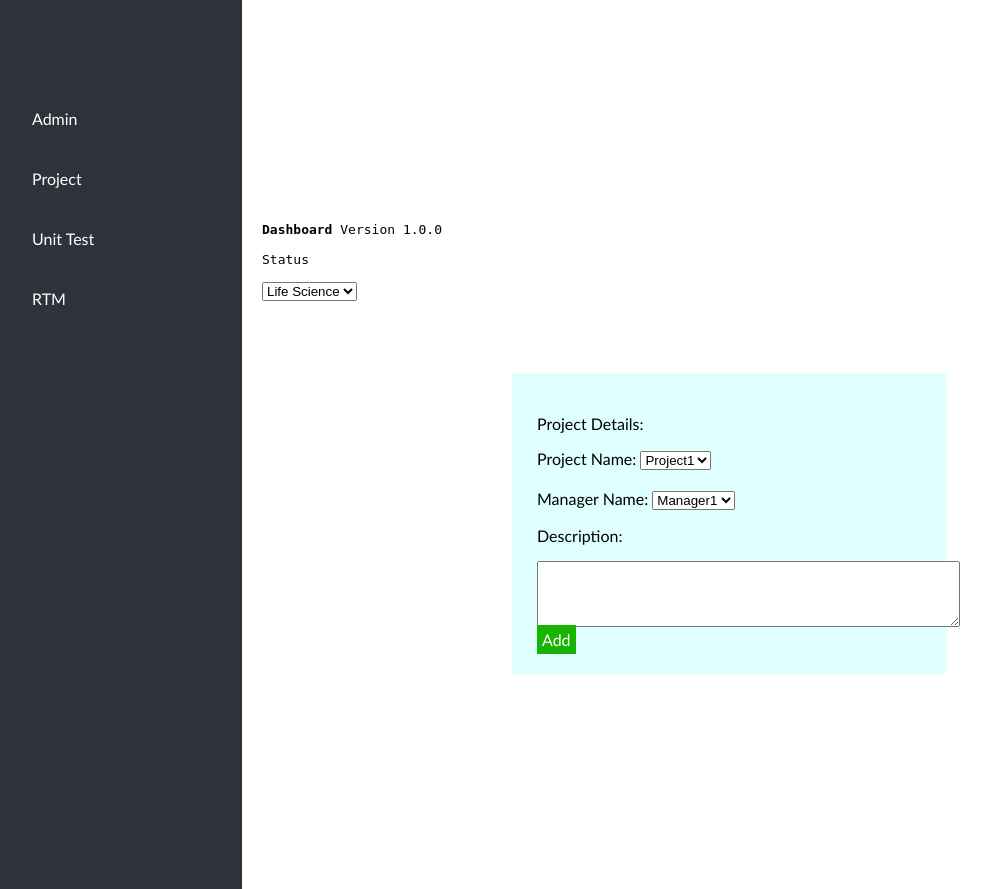
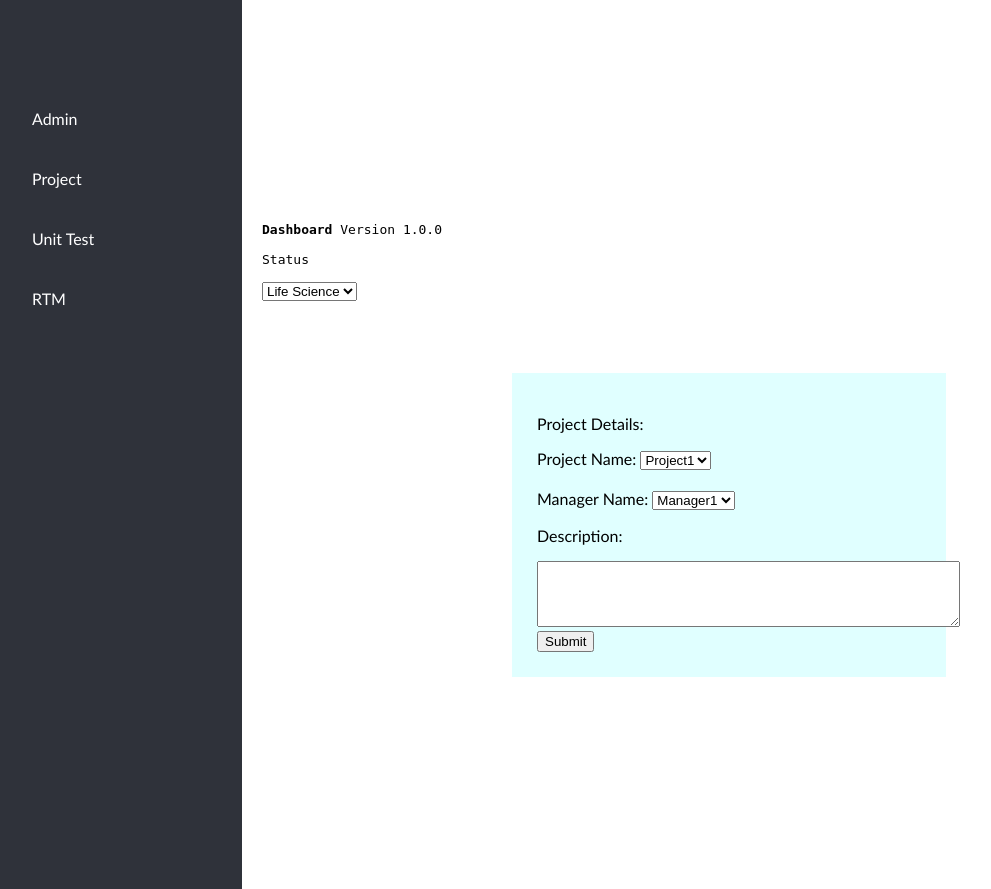
Before and after one commit to GunjanSharma9517/Codique, a Flask app: page / in a window 1280 px wide. Shown: the part 71-960 px from the top of the page, without its empty margins (8-999 px from the left). Run offline with Flask 2, Linux system fonts and the light colour scheme.

Commit message:
Add files via upload

```diff
--- a/templates/dashboard.html
+++ b/templates/dashboard.html
@@ -2,7 +2,7 @@
 <html>
 <head>
 <title>Codique</title>
-<link rel="stylesheet" href="style.css">
+<link rel="stylesheet" href=".\static\style.css">
 
 </head>
 <body>
@@ -44,29 +44,32 @@ Status
 
 <div class="content">
 	<div class="details">
+	 <form style="padding-top:0px "method="POST">
 		<p>Project Details:</p>
 
 		<label for="project">Project Name:</label>
-		<select name="project" id="Project">
+		<select name="projectname" id="Project">
 		<option value="Project1">Project1</option>
 		<option value="Project2">Project2</option>
 		<option value="Project3">Project3</option>
  		 </select>
 		</br></br>
 		<label for="Manager">Manager Name:</label>
-		<select name="Manager" id="Manager">
+		<select name="managername" id="Manager">
 		<option value="Manager1">Manager1</option>
 		<option value="Manager2">Manager2</option>
 		<option value="Manager3">Manager3</option>
  	 	</select>
 		<p>Description:</p>
-		<textarea id="description" name="w3review" rows="4" cols="50">
+		<textarea id="description"  rows="4" cols="50" name="prjdesc">
   		</textarea>
 
-		<a href="#" class="add_btn">Add</a>
+		<!-- <a href="#" class="add_btn">Add</a> -->
+			<input class="button" type="submit">
 
 
 	</div>
+	</form>
 
 </div>
 
```
